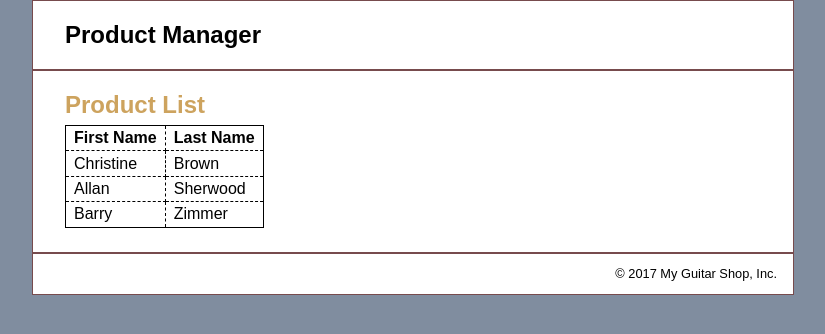
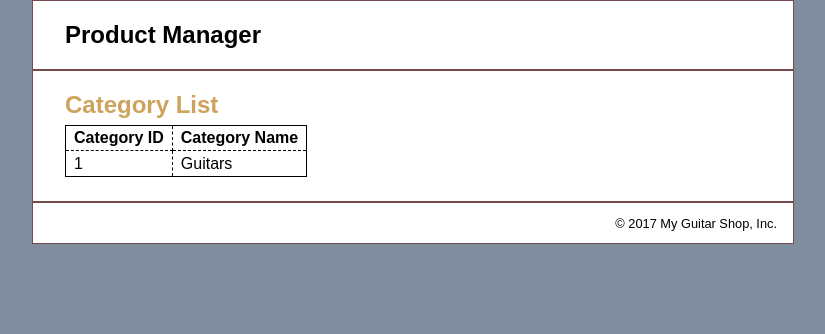
Before and after one commit to talmadgeglenn/midtermpractice, a PHP site: page / in a window 1280 px wide. Shown: the top 334 px of the page, without its empty margins (227-1052 px from the left). Run offline with PHP 8.4, Linux system fonts and the light colour scheme; data comes from the database, SQL or seed files in the repository.

Commit message:
first commit

```diff
--- a/index.php
+++ b/index.php
@@ -2,10 +2,19 @@
     require_once('database.php');
 
 
-    // Get customers for selected category
-    $query = "SELECT firstName, lastName FROM customers order by lastName;";
-    //Result set
-    $customers = $conn->query($query);
+//Set search term or hard-code the parameter value
+ $categoryID = 1;
+
+ $query = "SELECT categoryName FROM categories WHERE
+ categoryID = ?";
+ $stmt = $conn->prepare($query);
+ $stmt->bind_param('s', $categoryID);
+ $stmt->execute();
+
+ $stmt->store_result();
+ //store result fields in variables
+ $stmt->bind_result($categoryName);
+
 ?>
 <!DOCTYPE html>
 <html>
@@ -26,22 +35,23 @@
 
     <div id="main">
 
-        <h1>Product List</h1>
+        <h1>Category List</h1>
 
         <div id="content">
-            <!-- display a table of products -->
+            <!-- display a table of categories -->
             <table>
                 <tr>
-                    <th>First Name</th>
-                    <th>Last Name</th>
+                    <th>Category ID</th>
+                    <th>Category Name</th>
                 </tr>
-                <?php foreach ($customers as $customer) : ?>
-                <tr>
-                    <td><?php echo $customer['firstName']; ?></td>
-                    <td><?php echo $customer['lastName']; ?></td>
-
-                </tr>
-                <?php endforeach; ?>
+               <?php while ($stmt->fetch()){ ?>
+               <tr>
+                   <td><?php echo $categoryID; ?> </td>
+                   <td><?php echo $categoryName; ?> </td>
+               </tr>
+               <?php }
+               $stmt->free_result();
+               $conn->close();?>
             </table>
         </div>
     </div>
```
